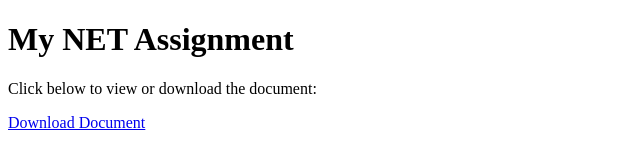
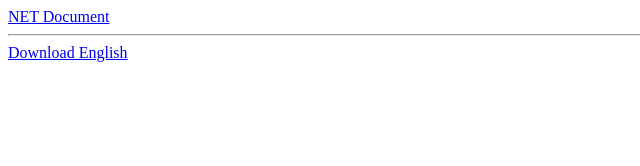
Before and after one commit to AnkeshGupta18/Something, a plain HTML site: page index.html in a window 1280 px wide. Shown: the whole page, without its empty margins (0-640 px from the left). Drawn offline with Linux system fonts and the light colour scheme.

Commit message:
Update index.html

```diff
--- a/index.html
+++ b/index.html
@@ -5,11 +5,9 @@
 </head>
 
 <body>
-<h1>My NET Assignment</h1>
+<a href="NET.docx">NET Document</a>
+<hr>
 
-<p>Click below to view or download the document:</p>
-
-<a href="NET.docx">Download Document</a>
-
+<a href="English.pdf">Download English</a>
 </body>
 </html>
```
